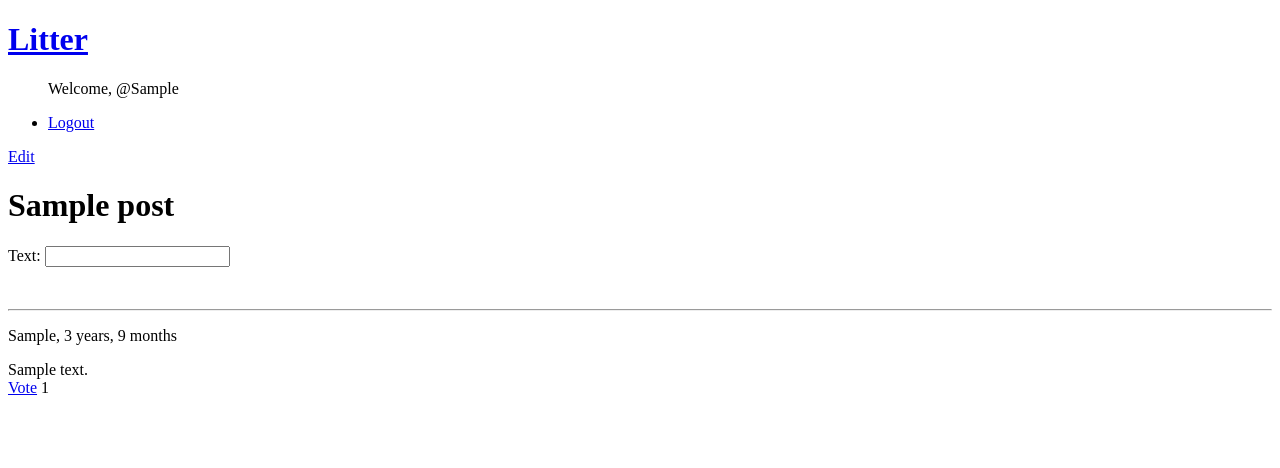
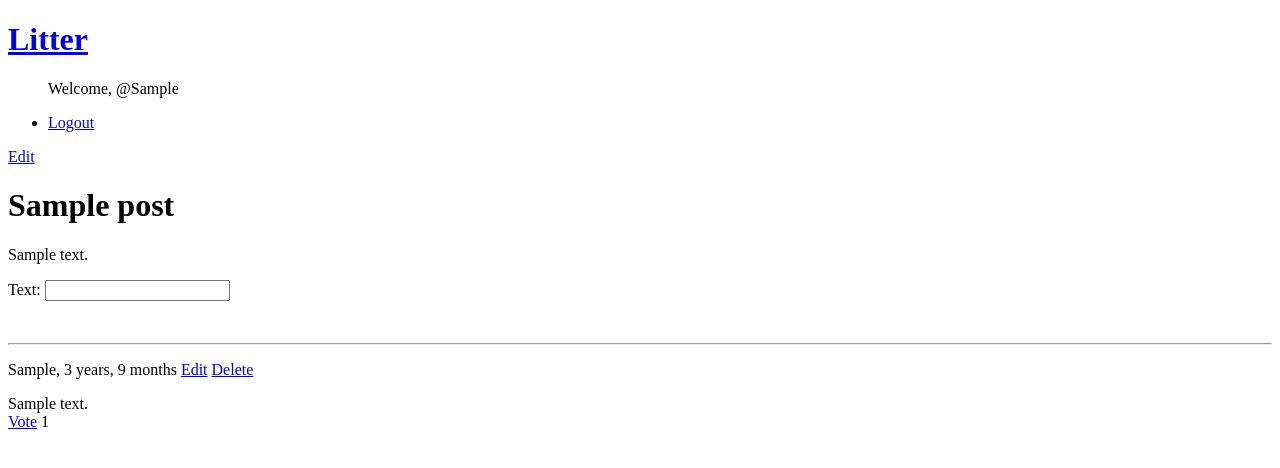
Before and after one commit to YaBoyya/Litter, a Django app: page /post/1 in a window 1280 px wide. Shown: the top 468 px of the page. Run offline with Django 5.2, Linux system fonts and the light colour scheme; a user stored in the database is signed in; tables that the repository leaves empty hold one stand-in row (values such as "Sample post").

Commit message:
Translation for model fields and finished comment CRUD

```diff
--- a/core/models.py
+++ b/core/models.py
@@ -1,52 +1,59 @@
 from django.db import models
+from django.utils.translation import gettext_lazy as _
 from pygments.lexers import get_all_lexers
 
 from .managers import VotingManager
 from users.models import LitterUser
 
-# TODO setup get_text_lazy
+
 LEXERS = [item for item in get_all_lexers() if item[1]]
 LANGUAGE_CHOICES = sorted([(item[1][0], item[0])for item in LEXERS])
 
 
 class Post(models.Model):
     user = models.ForeignKey(LitterUser, on_delete=models.CASCADE)
-    title = models.CharField(max_length=100)
-    text = models.TextField(max_length=500, null=True, blank=True)
-    language = models.CharField(choices=LANGUAGE_CHOICES)
+    title = models.CharField(_("Title"), max_length=100)
+    text = models.TextField(_("Description"), max_length=500, null=True,
+                            blank=True)
+    language = models.CharField(_("Programming language"),
+                                choices=LANGUAGE_CHOICES)
     DIFFICULTY = [
         ('E', 'Easy'),
         ('M', 'Medium'),
         ('H', 'Hard'),
     ]
-    difficulty = models.CharField(choices=DIFFICULTY, null=True)
-    views = models.IntegerField(default=0)
-    created = models.DateTimeField(auto_now_add=True)
+    difficulty = models.CharField(_("Difficulty"), choices=DIFFICULTY,
+                                  null=True)
+    views = models.IntegerField(_("Views"), default=0)
+    created = models.DateTimeField(_("Created"), auto_now_add=True)
 
     objects = VotingManager()
 
     def __str__(self):
-        return self.title
+        return f'{self.text[:50]}...' if len(self.title) > 50 else self.title
 
 
 class Comment(models.Model):
     user = models.ForeignKey(LitterUser, on_delete=models.CASCADE)
     post = models.ForeignKey(Post, on_delete=models.CASCADE)
-    text = models.CharField(max_length=200)
-    created = models.DateTimeField(auto_now_add=True)
+    text = models.CharField(_("Text"), max_length=200)
+    created = models.DateTimeField(_("Created"), auto_now_add=True)
 
     objects = VotingManager()
+
+    def __str__(self):
+        return f'{self.text[:50]}...' if len(self.text) > 50 else self.text
 
 
 class PostVote(models.Model):
     user = models.ForeignKey(LitterUser, on_delete=models.DO_NOTHING)
     post = models.ForeignKey(Post, related_name='vote',
                              on_delete=models.CASCADE)
-    created = models.DateTimeField(auto_now_add=True)
+    created = models.DateTimeField(_("Created"), auto_now_add=True)
 
 
 class CommentVote(models.Model):
     user = models.ForeignKey(LitterUser, on_delete=models.DO_NOTHING)
     comment = models.ForeignKey(Comment, related_name='vote',
                                 on_delete=models.CASCADE)
-    created = models.DateTimeField(auto_now_add=True)
+    created = models.DateTimeField(_("Created"), auto_now_add=True)
--- a/core/templates/core/details_post.html
+++ b/core/templates/core/details_post.html
@@ -6,8 +6,9 @@
             <a href="{% url 'core:edit-post' post.id %}">Edit</a>
         {% endif %}
         <h1>{{ post.title }}</h1>
-        <p>{{ post.description }}</p>
+        <p>{{ post.text }}</p>
     </div>
+    {% if request.user.is_authenticated %}
         <div>
             <form method='POST'>
                 {% csrf_token %}
@@ -15,10 +16,17 @@
                 <input type="submit" hidden>
             </form>
         </div>
+    {% endif %}
     <div>
         {% for comment in comments %}
             <br><hr>
-            <p>{{ comment.user.usertag }}, {{ comment.created|timesince }}</p>
+            <p>
+                {{ comment.user.usertag }}, {{ comment.created|timesince }}
+                {% if request.user == comment.user%}
+                <a href="{% url 'core:edit-comment' comment.id %}">Edit</a>
+                <a href="{% url 'core:delete-comment' comment.id %}">Delete</a>
+                {% endif %}
+            </p>
             {{ comment.text }}
             <br>
             <a href="{% url 'core:vote-comment' comment.id %}">Vote</a>
--- a/core/urls.py
+++ b/core/urls.py
@@ -13,5 +13,8 @@ urlpatterns = [
     path('post/<str:pk>/delete', views.delete_post, name="delete-post"),
     path('post/<str:pk>/vote', views.vote_post, name='vote-post'),
 
+    path('comment/<str:pk>/edit', views.edit_comment, name="edit-comment"),
+    path('comment/<str:pk>/delete', views.delete_comment,
+         name='delete-comment'),
     path('comment/<str:pk>/vote', views.vote_comment, name='vote-comment'),
 ]
--- a/core/views.py
+++ b/core/views.py
@@ -7,15 +7,16 @@ from .models import Comment, CommentVote, Post, PostVote
 
 
 def feed(request):
-    posts = Post.objects.all()
+    posts = Post.objects.all().order_by('-created')
     context = {'posts': posts}
     return render(request, 'core/feed.html', context)
 
 
 # TODO separate comment form
+# TODO restrict it so forms aren't available from POST url, or are they?
 def post_details(request, pk):
     post = get_object_or_404(Post, id=pk)
-    comments = Comment.objects.filter(post=post)
+    comments = Comment.objects.filter(post=post).order_by('-created')
     if request.method == 'POST':
         form = CommentForm(request.POST)
         if form.is_valid():
@@ -43,7 +44,7 @@ def post_edit(request, pk):
     else:
         form = PostForm(instance=post)
     context = {'post': post, 'form': form}
-    return render(request, 'core/edit_post.html', context)
+    return render(request, 'edit.html', context)
 
 
 @login_required(login_url='users:login')
@@ -64,12 +65,39 @@ def create_post(request):
 @login_required(login_url='users:login')
 @author_only(obj=Post, message="You cannot delete this post.")
 def delete_post(request, pk):
-    post = Post.objects.get(id=pk)
+    post = get_object_or_404(Post, id=pk)
     if request.method == 'POST':
         post.delete()
         return redirect('core:feed')
     context = {'obj': post}
     return render(request, 'delete.html', context)
+
+
+@login_required(login_url='users:login')
+@author_only(obj=Comment, message="You cannot delete this comment.")
+def delete_comment(request, pk):
+    comment = get_object_or_404(Comment, id=pk)
+    if request.method == 'POST':
+        comment.delete()
+        return redirect(request.META.get('HTTP_REFERER'))
+    context = {'obj': comment}
+    return render(request, 'delete.html', context)
+
+
+@login_required(login_url='user:login')
+@author_only(obj=Comment, message="You cannot edit this comment.")
+def edit_comment(request, pk):
+    comment = get_object_or_404(Comment, id=pk)
+    if request.method == 'POST':
+        form = CommentForm(request.POST, instance=comment)
+        if form.is_valid():
+            print(form)
+            form.save()
+            return redirect('core:details-post', comment.post.id)
+    else:
+        form = CommentForm(instance=comment)
+    context = {'form': form}
+    return render(request, 'edit.html', context)
 
 
 # TODO a generic view for voting?
--- a/users/models.py
+++ b/users/models.py
@@ -29,7 +29,7 @@ class LitterUser(AbstractUser):
             "unique": _("A user with that usertag already exists."),
         },
     )
-    bio = models.TextField(max_length=200, null=True, blank=True)
+    bio = models.TextField(_("Bio"), max_length=200, null=True, blank=True)
     # TODO install Pillow and setup pfp
     # picture = models.ImageField()
     objects = LitterUserManager()
--- a/users/views.py
+++ b/users/views.py
@@ -22,7 +22,6 @@ def register(request):
     return render(request, 'users/login-register.html', context)
 
 
-# TODO check the next value, cuz it doesn't seem to exist
 def user_login(request):
     type = 'login'
     if request.method == 'POST':
```
Also changed, not shown: core/migrations/0003_alter_comment_options_alter_post_options_and_more.py (added), core/migrations/0003_alter_comment_text.py (deleted), templates/edit.html (renamed from core/templates/core/edit_post.html), users/migrations/0003_alter_litteruser_bio.py (added). Lines whose indentation alone changed are shown as unchanged.
